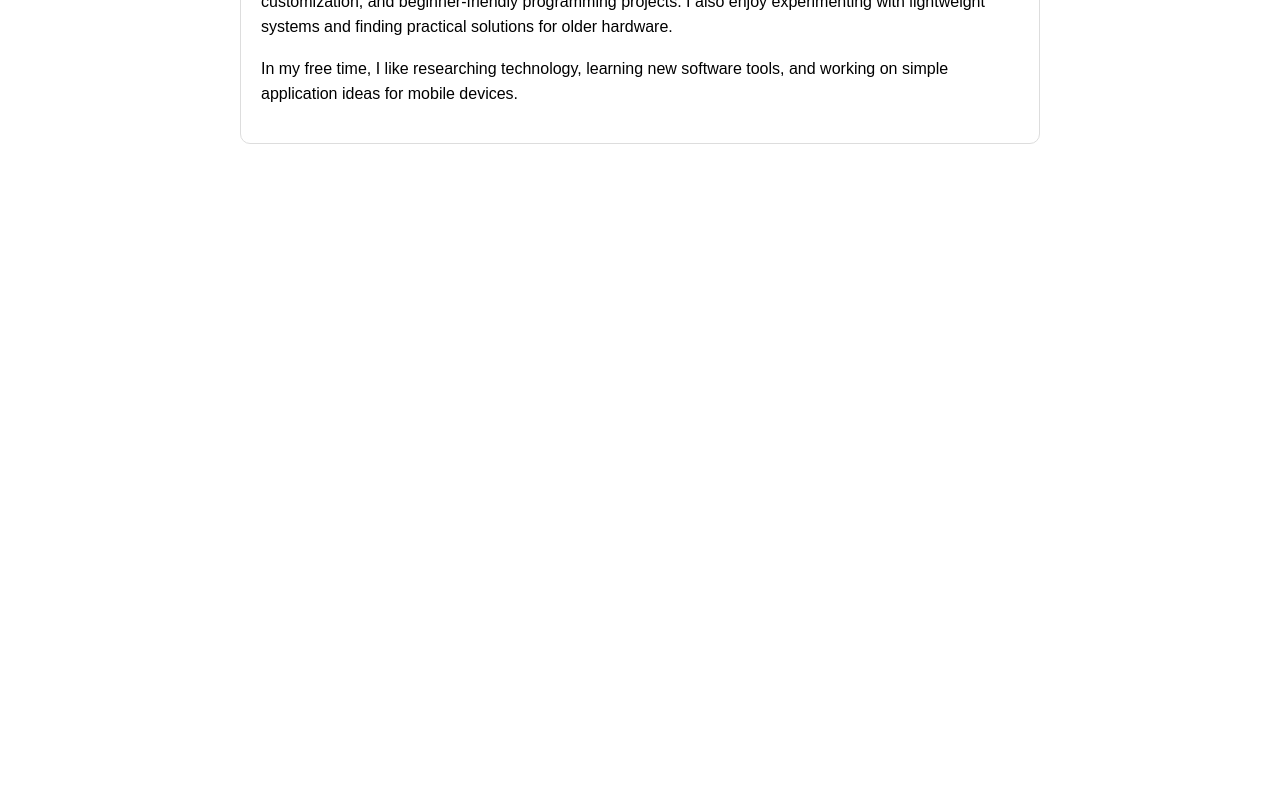
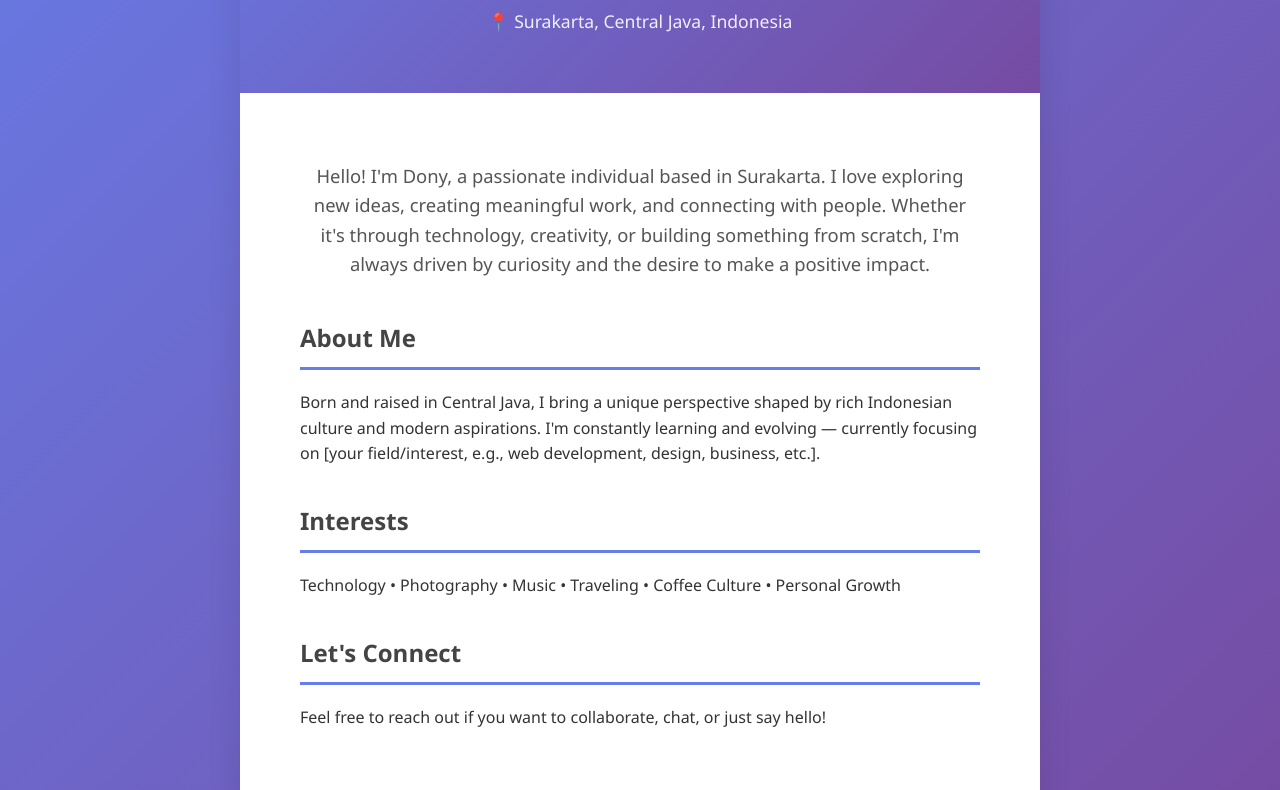
Before and after one commit to dharmawanputughiya-byte/testing, a plain HTML site: page index.html in a window 1280 px wide. Shown: the part 372-1162 px from the top of the page. Before the commit the page ends 800 px from the top, so only its background shows below. Drawn offline with Linux system fonts and the light colour scheme.

Commit message:
Update index.html

```diff
--- a/index.html
+++ b/index.html
@@ -2,57 +2,101 @@
 <html lang="en">
 <head>
     <meta charset="UTF-8">
-    <title>About Me</title>
+    <meta name="viewport" content="width=device-width, initial-scale=1.0">
+    <title>Dony | Bio</title>
     <style>
         body {
-            font-family: Arial, sans-serif;
+            font-family: 'Segoe UI', Tahoma, Geneva, Verdana, sans-serif;
+            margin: 0;
+            padding: 0;
+            background: linear-gradient(135deg, #667eea 0%, #764ba2 100%);
+            color: #333;
+            line-height: 1.6;
+        }
+        .container {
             max-width: 800px;
             margin: 40px auto;
-            line-height: 1.6;
-            padding: 20px;
+            background: white;
+            border-radius: 16px;
+            box-shadow: 0 15px 35px rgba(0,0,0,0.1);
+            overflow: hidden;
         }
-
+        .header {
+            background: linear-gradient(135deg, #667eea, #764ba2);
+            color: white;
+            text-align: center;
+            padding: 60px 20px 40px;
+        }
+        .avatar {
+            width: 150px;
+            height: 150px;
+            border-radius: 50%;
+            border: 6px solid white;
+            margin-bottom: 20px;
+            object-fit: cover;
+        }
         h1 {
-            color: #333;
+            margin: 0;
+            font-size: 2.8rem;
         }
-
-        .card {
-            border: 1px solid #ddd;
-            padding: 20px;
-            border-radius: 10px;
+        .location {
+            opacity: 0.9;
+            font-size: 1.1rem;
+        }
+        .content {
+            padding: 50px 60px;
+        }
+        .bio {
+            font-size: 1.15rem;
+            color: #555;
+            text-align: center;
+            margin-bottom: 40px;
+        }
+        .section {
+            margin-bottom: 35px;
+        }
+        h2 {
+            color: #444;
+            border-bottom: 3px solid #667eea;
+            padding-bottom: 10px;
         }
     </style>
 </head>
 <body>
+    <div class="container">
+        <div class="header">
+            <img src="https://media.tenor.com/SEeqsnbNhr8AAAAM/spongebob-spongebob-meme.gif" alt="Dony" class="avatar">
+            <h1>Dony</h1>
+            <p class="location">📍 Surakarta, Central Java, Indonesia</p>
+        </div>
 
-    <div class="card">
-        <h1>About Me</h1>
+        <div class="content">
+            <p class="bio">
+                Hello! I'm Dony, a passionate individual based in Surakarta.
+                I love exploring new ideas, creating meaningful work, and connecting with people.
+                Whether it's through technology, creativity, or building something from scratch,
+                I'm always driven by curiosity and the desire to make a positive impact.
+            </p>
 
-        <p>
-            Hello! My name is Dony. I am a technology enthusiast who enjoys
-            exploring operating systems, software, and computer hardware.
-        </p>
+            <div class="section">
+                <h2>About Me</h2>
+                <p>
+                    Born and raised in Central Java, I bring a unique perspective shaped by
+                    rich Indonesian culture and modern aspirations. I'm constantly learning
+                    and evolving — currently focusing on [your field/interest, e.g., web development, design, business, etc.].
+                </p>
+            </div>
 
-        <p>
-            I regularly use Debian, Fedora, Arch Linux, and FreeBSD, and I
-            appreciate learning about different approaches to operating system
-            design. I particularly enjoy reading technical documentation and
-            system handbooks.
-        </p>
+            <div class="section">
+                <h2>Interests</h2>
+                <p>Technology • Photography • Music • Traveling • Coffee Culture • Personal Growth</p>
+            </div>
 
-        <p>
-            My interests include Linux distributions, desktop environments,
-            computer hardware, software customization, and beginner-friendly
-            programming projects. I also enjoy experimenting with lightweight
-            systems and finding practical solutions for older hardware.
-        </p>
-
-        <p>
-            In my free time, I like researching technology, learning new
-            software tools, and working on simple application ideas for mobile
-            devices.
-        </p>
+            <div class="section">
+                <h2>Let's Connect</h2>
+                <p>Feel free to reach out if you want to collaborate, chat, or just say hello!</p>
+            </div>
+        </div>
     </div>
-
 </body>
 </html>
```
